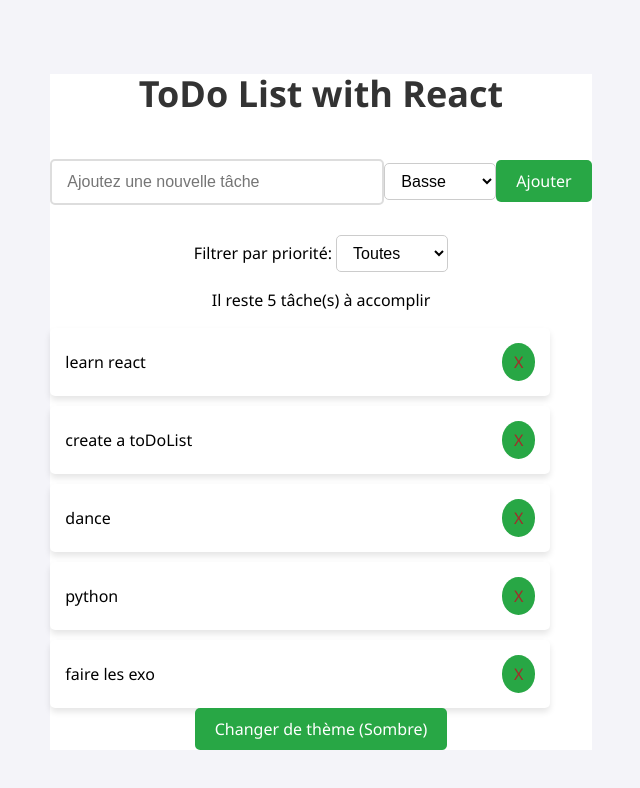
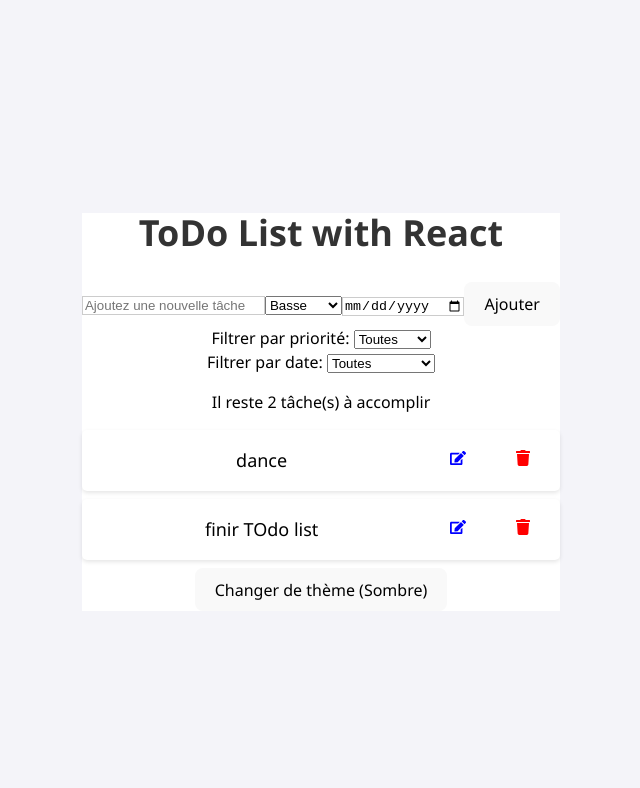
Before and after one commit to SHATAJV/react_toDoList, a React (Vite) app in the folder toDolist/: page / in a window 1280 px wide. Shown: the top 788 px of the page, without its empty margins (319-959 px from the left). Built offline with nearby package versions, Linux system fonts and the light colour scheme; data requests are answered from the project's data file.

Commit message:
ajouter edit supprimer et css correction

```diff
--- a/package.json
+++ b/package.json
@@ -1,5 +1,6 @@
 {
   "dependencies": {
-    "axios": "^1.8.1"
+    "axios": "^1.8.1",
+    "react-icons": "^5.5.0"
   }
 }
--- a/toDolist/db.json
+++ b/toDolist/db.json
@@ -1,30 +1,16 @@
 {
   "tasks": [
-    {
-      "id": "1",
-      "title": "learn react",
-      "completed": false
-    },
-    {
-      "id": "2",
-      "title": "create a toDoList",
-      "completed": false
-    },
     {
       "id": "b137",
       "title": "dance",
       "completed": false
     },
     {
-      "id": "1a44",
-      "title": "python",
-      "completed": false
-    },
-    {
-      "id": "0064",
-      "title": "faire les exo ",
+      "id": "6bd0",
+      "title": "finir TOdo list",
       "completed": false,
-      "priority": "moyenne"
+      "priority": "haute",
+      "date": "2025-03-04T13:05:32.858Z"
     }
   ]
 }
--- a/toDolist/src/App.jsx
+++ b/toDolist/src/App.jsx
@@ -8,6 +8,7 @@
 const App = () => {
   const [tasks, setTasks] = useState([]);
   const [filterPriority, setFilterPriority] = useState('toutes');
+  const [filterDate, setFilterDate] = useState('toutes');
   const [theme, setTheme] = useState('light');
 
   useEffect(() => {
@@ -20,7 +21,7 @@
   }, []);
 
   const handleAddTask = (title, priority) => {
-    const newTask = { title, completed: false, priority };
+    const newTask = { title, completed: false, priority, date: new Date().toISOString() };
 
     axios
       .post('http://localhost:5000/tasks', newTask)
@@ -57,12 +58,59 @@
     setFilterPriority(e.target.value);
   };
 
-  const filteredTasks = filterPriority === 'toutes'
-    ? tasks
-    : tasks.filter(task => task.priority === filterPriority);
+  const handleDateFilterChange = (e) => {
+    setFilterDate(e.target.value);
+  };
+
+  // Fonction de filtrage par date
+  const filteredTasks = () => {
+    let tasksToDisplay = [...tasks];
+
+    // Filtrer par priorité
+    if (filterPriority !== 'toutes') {
+      tasksToDisplay = tasksToDisplay.filter(task => task.priority === filterPriority);
+    }
+
+    // Filtrer par date
+    if (filterDate === 'aujourd\'hui') {
+      const today = new Date();
+      today.setHours(0, 0, 0, 0); // Remet à minuit pour ne comparer que la date
+      tasksToDisplay = tasksToDisplay.filter(task => {
+        const taskDate = new Date(task.date);
+        return taskDate >= today;
+      });
+    } else if (filterDate === 'cette_semaine') {
+      const today = new Date();
+      const startOfWeek = today.getDate() - today.getDay(); // Calcul du début de la semaine (dimanche)
+      const startOfWeekDate = new Date(today.setDate(startOfWeek));
+
+      tasksToDisplay = tasksToDisplay.filter(task => {
+        const taskDate = new Date(task.date);
+        return taskDate >= startOfWeekDate;
+      });
+    }
+
+    return tasksToDisplay;
+  };
 
   const toggleTheme = () => {
     setTheme(theme === 'light' ? 'dark' : 'light');
+  };
+
+  const handleEditTask = (id, newTitle) => {
+    const updatedTask = tasks.find((task) => task.id === id);
+    if (!updatedTask) return;
+
+    const newTaskData = { ...updatedTask, title: newTitle };
+
+    axios
+      .put(`http://localhost:5000/tasks/${id}`, newTaskData)
+      .then(() => {
+        setTasks(tasks.map((t) => (t.id === id ? newTaskData : t)));
+      })
+      .catch((error) =>
+        console.error("Erreur lors de la mise à jour de la tâche:", error)
+      );
   };
 
   return (
@@ -81,15 +129,30 @@
       </div>
 
       <div>
+        <label>Filtrer par date: </label>
+        <select onChange={handleDateFilterChange} value={filterDate}>
+          <option value="toutes">Toutes</option>
+          <option value="aujourd'hui">Aujourd'hui</option>
+          <option value="cette_semaine">Cette semaine</option>
+        </select>
+      </div>
+
+      <div>
         <p>Il reste {remainingTasksCount} tâche(s) à accomplir</p>
       </div>
-          <ToDolist tasks={filteredTasks} onToggle={handleToggleTask} onDelete={handleDeleteTask} />
+
+      <ToDolist
+        tasks={filteredTasks()}
+        onToggle={handleToggleTask}
+        onDelete={handleDeleteTask}
+        onEdit={handleEditTask}
+      />
+
       <button onClick={toggleTheme}>
         Changer de thème ({theme === 'light' ? 'Sombre' : 'Clair'})
       </button>
     </div>
   );
-
 };
 
 export default App;
--- a/toDolist/src/components/AddTodoForm.jsx
+++ b/toDolist/src/components/AddTodoForm.jsx
@@ -1,19 +1,21 @@
 import React, { useState } from "react";
 
-const AddTodoform = ({ onAddTask }) => {
+const AddTodoForm = ({ onAddTask }) => {
   const [title, setTitle] = useState("");
   const [priority, setPriority] = useState("basse");
+  const [date, setDate] = useState("");
 
   const handleSubmit = (e) => {
     e.preventDefault();
     if (title.trim() === "") return;
 
 
-    onAddTask(title, priority);
+    onAddTask(title, priority, date);
 
 
     setTitle("");
     setPriority("basse");
+    setDate("");
   };
 
   return (
@@ -32,9 +34,17 @@
         <option value="moyenne">Moyenne</option>
         <option value="haute">Haute</option>
       </select>
+
+      {/* Champ de sélection de date */}
+      <input
+        type="date"
+        value={date}
+        onChange={(e) => setDate(e.target.value)}
+      />
+
       <button type="submit">Ajouter</button>
     </form>
   );
 };
 
-export default AddTodoform;
+export default AddTodoForm;
--- a/toDolist/src/components/Task.jsx
+++ b/toDolist/src/components/Task.jsx
@@ -1,24 +1,73 @@
-import React from "react";
+import React, { useState } from "react";
+import { FaTrash, FaEdit, FaCheck } from "react-icons/fa";
 
-const Task = ({ task, onToggle, onDelete }) => {
-    if (!task) {
-      return <li>Erreur: Tâche manquante</li>;
+const Task = ({ task, onEdit, onDelete, theme }) => {
+  const [isEditing, setIsEditing] = useState(false);
+  const [newTitle, setNewTitle] = useState(task.title);
+
+  const handleSaveEdit = () => {
+    if (newTitle.trim()) {
+      onEdit(task.id, newTitle);
+    } else {
+      setNewTitle(task.title);
     }
-
-    const handleDelete = (e) => {
-      e.stopPropagation();
-      onDelete(task.id);
+    setIsEditing(false);
   };
 
   return (
     <li
-        onClick={() => onToggle(task.id)}
-        style={{ textDecoration: task.completed ? "line-through" : "none" }}
+      className={theme === 'dark' ? 'dark' : 'light'}
+      style={{
+        display: "flex",
+        alignItems: "center",
+        justifyContent: "space-between",
+        padding: "10px",
+        borderRadius: "5px",
+        background: theme === 'dark' ? '#444' : '#fff',
+        marginBottom: "8px",
+        boxShadow: "0px 2px 4px rgba(0,0,0,0.1)",
+      }}
     >
-        <span>{task.title}</span>
-        <button onClick={handleDelete} style={{ color: "brown" }}>
-          X
+      {/* Mode édition ou affichage */}
+      {isEditing ? (
+        <input
+          type="text"
+          value={newTitle}
+          onChange={(e) => setNewTitle(e.target.value)}
+          autoFocus
+          onBlur={handleSaveEdit}
+          style={{
+            flex: 1,
+            padding: "5px",
+            fontSize: "16px",
+            border: `1px solid ${theme === 'dark' ? '#666' : '#ccc'}`,
+            borderRadius: "4px",
+            background: theme === 'dark' ? '#555' : '#fff',
+            color: theme === 'dark' ? 'white' : 'black',
+          }}
+        />
+      ) : (
+        <span style={{ flex: 1, color: theme === 'dark' ? 'white' : 'black' }}>
+          {task.title}
+        </span>
+      )}
+
+      <div style={{ display: "flex", gap: "10px" }}>
+        {/* Bouton pour éditer ou sauvegarder */}
+        <button
+          onClick={() => setIsEditing(!isEditing)}
+          style={{ background: "none", border: "none", cursor: "pointer" }}
+        >
+          {isEditing ? <FaCheck color="green" /> : <FaEdit color="blue" />}
         </button>
+        {/* Supprimer la tâche */}
+        <button
+          onClick={() => onDelete(task.id)}
+          style={{ background: "none", border: "none", cursor: "pointer" }}
+        >
+          <FaTrash color="red" />
+        </button>
+      </div>
     </li>
   );
 };
--- a/toDolist/src/components/ToDoList.jsx
+++ b/toDolist/src/components/ToDoList.jsx
@@ -1,15 +1,17 @@
 import React from "react";
 import Task from "./Task";
 
-const ToDolist = ({ tasks, onToggle, onDelete }) => {
-  if (!tasks || tasks.length === 0) {
-    return <p>Aucune tâche à afficher.</p>;
-  }
-
+const ToDolist = ({ tasks, onToggle, onDelete, onEdit }) => {
   return (
     <ul>
       {tasks.map((task) => (
-        <Task key={task.id} task={task} onToggle={onToggle} onDelete={onDelete} />
+        <Task
+          key={task.id}
+          task={task}
+          onEdit={onEdit}
+          onDelete={onDelete}
+          onToggle={onToggle}
+        />
       ))}
     </ul>
   );
--- a/toDolist/src/styles.css
+++ b/toDolist/src/styles.css
@@ -1,4 +1,4 @@
-/* Style général */
+/* Mode général pour tout le site */
 body {
   font-family: 'Segoe UI', Tahoma, Geneva, Verdana, sans-serif;
   background-color: #f4f4f9;
@@ -16,36 +16,41 @@
   font-size: 36px;
   color: #333;
   margin-bottom: 30px;
+  font-weight: 600;
 }
 
 /* Formulaire d'ajout de tâche */
-input {
-  width: 300px;
+input.task-input {
   padding: 12px 15px;
-  margin: 10px 0;
-  border: 2px solid #ddd;
-  border-radius: 5px;
+  border-radius: 8px;
+  border: 1px solid #ccc;
+  width: 250px;
+  background-color: #fff;
+  color: #333;
   font-size: 16px;
-  outline: none;
-  transition: border-color 0.3s ease;
+  transition: all 0.3s ease;
 }
 
-input:focus {
+input.task-input:focus {
+  outline: none;
   border-color: #007bff;
+  box-shadow: 0 0 5px rgba(0, 123, 255, 0.5);
 }
 
-button {
+/* Bouton pour le thème */
+.theme-toggle {
   padding: 10px 20px;
   border: none;
   background-color: #28a745;
   color: white;
-  border-radius: 5px;
+  border-radius: 8px;
   cursor: pointer;
   font-size: 16px;
-  transition: background-color 0.3s ease, transform 0.3s ease;
+  margin-bottom: 20px;
+  transition: background-color 0.3s ease;
 }
 
-button:hover {
+.theme-toggle:hover {
   background-color: #218838;
   transform: scale(1.05);
 }
@@ -55,55 +60,11 @@
   list-style: none;
   padding: 0;
   width: 100%;
-  max-width: 500px;
+  max-width: 550px;
   margin: 0;
 }
 
-li {
-  display: flex;
-  justify-content: space-between;
-  align-items: center;
-  padding: 15px;
-  background: #fff;
-  margin-top: 10px;
-  border-radius: 5px;
-  box-shadow: 0 4px 6px rgba(0, 0, 0, 0.1);
-  transition: transform 0.2s ease, background-color 0.3s ease;
-}
-
-li:hover {
-  transform: translateY(-3px);
-}
-
-li button {
-  background-color: #f44336;
-  padding: 8px 12px;
-  border-radius: 50%;
-  color: white;
-  border: none;
-  cursor: pointer;
-  transition: background-color 0.3s ease;
-}
-
-li button:hover {
-  background-color: #d32f2f;
-}
-
-li.completed {
-  text-decoration: line-through;
-  color: #888;
-}
-
-/* Modes de thème (clair et sombre) */
-.light {
-  background-color: white;
-  color: black;
-}
-
-.light button {
-  background-color: #28a745;
-}
-
+/* Mode sombre */
 .dark {
   background-color: #2c2c2c;
   color: white;
@@ -113,41 +74,139 @@
   color: #f4f4f4;
 }
 
+.dark input, .dark .task-input {
+  background-color: #555;
+  color: white;
+  border: 1px solid #666;
+}
+
+.dark .task-input:focus {
+  border-color: #007bff;
+  box-shadow: 0 0 5px rgba(0, 123, 255, 0.5);
+}
+
+/* Liste des tâches en mode sombre */
 .dark ul {
   background-color: #333;
 }
 
 .dark li {
   background-color: #444;
+  color: #f4f4f4;
+  transition: background-color 0.3s ease;
+}
+
+.dark li:hover {
+  background-color: #555;
 }
 
 .dark li button {
   background-color: #f44336;
 }
 
-/* Animation des transitions */
-.light, .dark {
-  transition: background-color 0.3s ease, color 0.3s ease;
+.dark li button:hover {
+  background-color: #d32f2f;
+}
+
+/* Liste des tâches en mode clair */
+.light {
+  background-color: white;
+  color: black;
+}
+
+.light li {
+  background-color: #fff;
+  color: black;
+  transition: background-color 0.3s ease;
 }
 
 .light li:hover {
   background-color: #f1f1f1;
 }
 
-.dark li:hover {
-  background-color: #555;
+.light input, .light .task-input {
+  background-color: #fff;
+  color: black;
+  border: 1px solid #ccc;
 }
 
-/* Styles pour les filtres de priorité */
-select {
-  padding: 8px 12px;
-  border: 1px solid #ccc;
-  border-radius: 5px;
-  font-size: 16px;
-  margin-top: 20px;
-  background-color: white;
+.light li button {
+  background-color: #f44336;
+  transition: background-color 0.3s ease;
 }
 
-select:focus {
-  border-color: #007bff;
+.light li button:hover {
+  background-color: #d32f2f;
 }
+
+/* Style de base pour les éléments de tâche */
+li {
+  display: flex;
+  justify-content: space-between;
+  align-items: center;
+  padding: 15px;
+  margin-bottom: 12px;
+  border-radius: 8px;
+  box-shadow: 0 2px 5px rgba(0, 0, 0, 0.1);
+  transition: transform 0.2s ease, background-color 0.3s ease;
+}
+
+li:hover {
+  transform: translateY(-3px);
+}
+
+li button {
+  background: none;
+  border: none;
+  cursor: pointer;
+  transition: transform 0.3s ease, color 0.3s ease;
+}
+
+li button:hover {
+  transform: scale(1.1);
+  color: #fff;
+}
+
+li span {
+  font-size: 18px;
+  color: inherit;
+}
+
+li.completed {
+  text-decoration: line-through;
+  color: #888;
+}
+
+/* Icônes */
+.icon-button {
+  background: none;
+  border: none;
+  cursor: pointer;
+}
+
+.icon {
+  font-size: 18px;
+  transition: transform 0.2s ease;
+}
+
+.icon:hover {
+  transform: scale(1.2);
+}
+
+/* Boutons des icônes */
+button.edit {
+  color: #007bff;
+}
+
+button.check {
+  color: #28a745;
+}
+
+button.delete {
+  color: #f44336;
+}
+
+/* Animation de transition du mode clair/sombre */
+.light, .dark {
+  transition: background-color 0.3s ease, color 0.3s ease;
+}
```
Also changed, not shown: 1 other file (tests, documents, lock files or other folders). Lines whose indentation alone changed are shown as unchanged.
